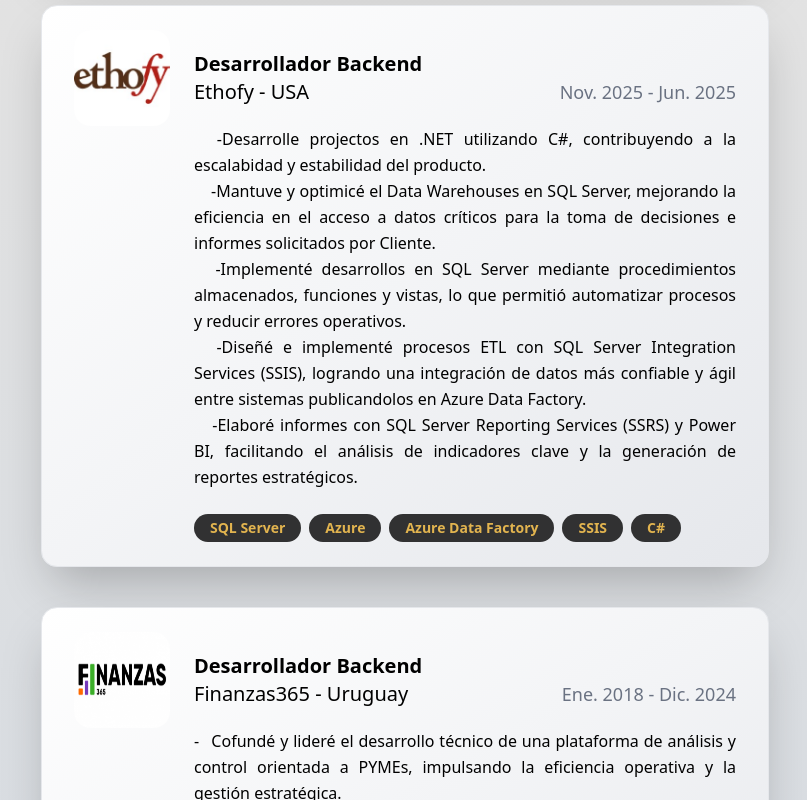
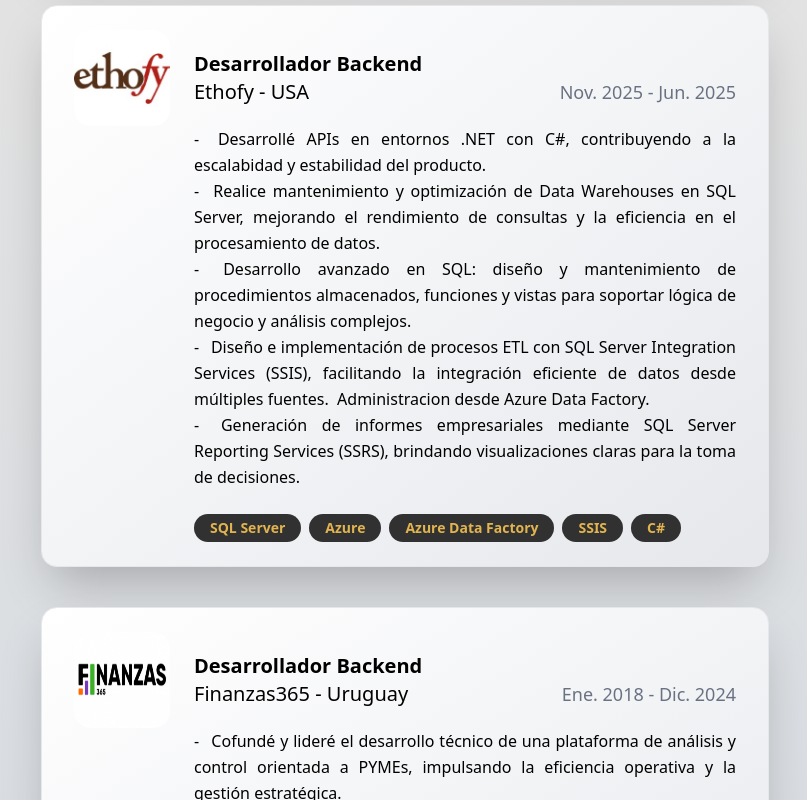
Before and after one commit to rafaelm79dev/portolio-web, a Next.js app: page / in a window 1280 px wide. Shown: the part 2080-2880 px from the top of the page, without its empty margins (235-1042 px from the left). Built offline with nearby package versions, Linux system fonts and the light colour scheme.

Commit message:
update texts in experience

```diff
--- a/app/page.js
+++ b/app/page.js
@@ -40,8 +40,8 @@ export default function Home() {
             title: language === "en" ? "Backend Developer" : "Desarrollador Backend",
             company: "Ethofy - USA",
             period: "Nov. 2025 - Jun. 2025",
-            description: language === "en" ? "⁃\tDesigned and implemented data analytics dashboards in Power BI connected to SQL Server, MySQL, Web Services, and Excel, reducing report generation times and enhancing executive decision-making.\n⁃\tDeveloped SharePoint solutions (2013–Online), including intranet portals and public content platforms, which improved information accessibility and user engagement.\n⁃\tProvided consulting services to various clients, ensuring solutions aligned with business objectives and operational efficiency improvements.\n⁃\tManaged and executed data migration projects in SharePoint, integrating with third-party platforms and databases while ensuring data integrity.\n⁃\tSupported data warehouses and relational databases. Designed and executed ETL processes, optimizing performance and applying best practices that improved system reliability and response times." :
-                "\t⁃Desarrolle projectos en .NET utilizando C#, contribuyendo a la escalabidad y estabilidad del producto.\n\t⁃Mantuve y optimicé el Data Warehouses en SQL Server, mejorando la eficiencia en el acceso a datos críticos para la toma de decisiones e informes solicitados por Cliente.\n\t⁃Implementé desarrollos en SQL Server mediante procedimientos almacenados, funciones y vistas, lo que permitió automatizar procesos y reducir errores operativos.\n\t⁃Diseñé e implementé procesos ETL con SQL Server Integration Services (SSIS), logrando una integración de datos más confiable y ágil entre sistemas publicandolos en Azure Data Factory.\n\t⁃Elaboré informes con SQL Server Reporting Services (SSRS) y Power BI, facilitando el análisis de indicadores clave y la generación de reportes estratégicos.",
+            description: language === "en" ? "⁃\tDeveloped APIs in .NET environments using C#, contributing to product scalability and stability.\n⁃\tMaintained and optimized Data Warehouses in SQL Server, improving access to critical data for decision-making and client-requested reports.\n⁃\tImplemented SQL Server solutions through stored procedures, functions, and views, enabling process automation and reducing operational errors.\n⁃\tDesigned and implemented ETL processes with SQL Server Integration Services (SSIS), achieving more reliable and agile data integration across systems, publishing them via Azure Data Factory.\n⁃\tCreated business reports using SQL Server Reporting Services (SSRS) and Power BI, supporting key performance indicator analysis and strategic reporting." :
+                "⁃\tDesarrollé APIs en entornos .NET con C#, contribuyendo a la escalabidad y estabilidad del producto.\n⁃\tRealice mantenimiento y optimización de Data Warehouses en SQL Server, mejorando el rendimiento de consultas y la eficiencia en el procesamiento de datos.\n⁃\tDesarrollo avanzado en SQL: diseño y mantenimiento de procedimientos almacenados, funciones y vistas para soportar lógica de negocio y análisis complejos.\n⁃\tDiseño e implementación de procesos ETL con SQL Server Integration Services (SSIS), facilitando la integración eficiente de datos desde múltiples fuentes.  Administracion desde Azure Data Factory.\n⁃\tGeneración de informes empresariales mediante SQL Server Reporting Services (SSRS), brindando visualizaciones claras para la toma de decisiones.",
             projects: [],
             technologies: [
                 "SQL Server",
@@ -71,7 +71,7 @@ export default function Home() {
             title: language === "en" ? "Technical Specialist" : "Especialista Técnico",
             company: "Infocorp - Uruguay",
             period: language === "en" ? "May. 2004 - Apr. 2017" : "May. 2004 - Abr. 2017",
-            description: language === "en" ? "⁃\tActué como referente técnico en diferentes proyectos. Proyectos en diferentes areas y tecnologias.  Implementaciones de Poryectos BI y soluciones SharePoint.\n⁃\tParticipé en todo el ciclo de vida de proyectos de software, desde la arquitectura y el desarrollo hasta la entrega al cliente, asegurando soluciones escalables y funcionales que respondieran a necesidades concretas." :
+            description: language === "es" ? "⁃\tActué como referente técnico en diferentes proyectos. Colaboré en diferentes areas y tecnologias.  Realicé implementaciones de Proyectos BI y soluciones SharePoint.\n⁃\tParticipé en todo el ciclo de vida de proyectos de software, desde la arquitectura y el desarrollo hasta la entrega al cliente, asegurando soluciones escalables y funcionales que respondieran a necesidades concretas." :
                 "⁃\tActed as technical lead across multiple projects in diverse areas and technologies, including BI implementations and SharePoint solutions.\n⁃\t- Participated in the full lifecycle of software projects—from architecture and development to client delivery—ensuring scalable and functional solutions aligned with specific business needs.",
             projects: [],
             technologies: [
@@ -171,7 +171,7 @@ export default function Home() {
 
             {/* Work Experience Section*/}
             <section id="experience">
-                <div className="container mx-auto py-12">
+                <div className="container mx-auto pt-12 pb-2">
                     <div className="text-center">
                         <h2 className="text-2xl md:text-4xl font-bold">
                             {t("experience.works")}
```
